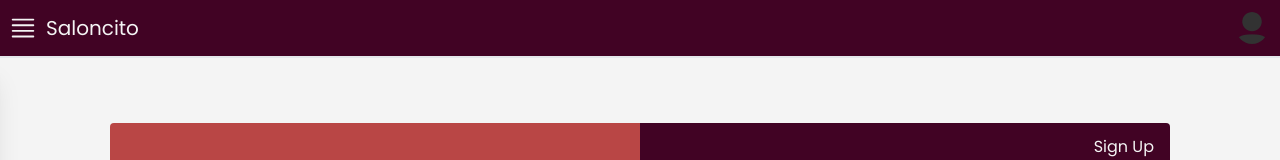
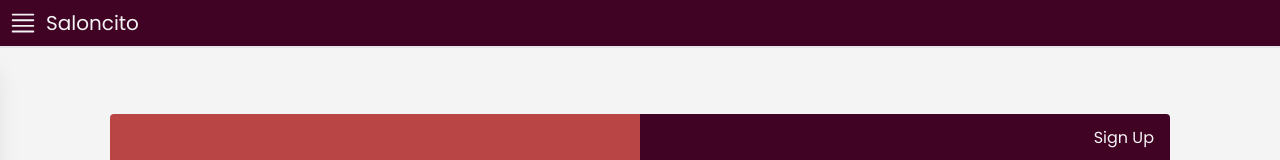
Before and after one commit to ErickCastroo/saloncito_ui, a React (Vite) app: page /sign-in in a window 1280 px wide. Shown: the top 160 px of the page. Built offline with nearby package versions, Linux system fonts and the light colour scheme.

Commit message:
update: show principal section or guest section if the user is logged

```diff
--- a/src/components/Layout/components/GuestSection.tsx
+++ b/src/components/Layout/components/GuestSection.tsx
@@ -1,7 +1,7 @@
 import { NavLink } from 'react-router-dom'
 
 import {
-  HiOutlineHome,
+  HiOutlineBookOpen,
   HiOutlineArrowLeftOnRectangle,
   HiOutlineUserPlus
 } from 'react-icons/hi2'
@@ -16,9 +16,9 @@ function GuestSection() {
               className={({ isActive }) => {
                 return `rounded flex items-center p-2 border-2 ${isActive ? '' : 'border-transparent'}`
               }}
-              to='/'
+              to='/about-saloncito'
             >
-              <HiOutlineHome className='mr-2 text-xl' /> Home
+              <HiOutlineBookOpen className='mr-2 text-xl' /> About Saloncito
             </NavLink>
           </li>
           <li className='mt-2'>
--- a/src/components/Layout/components/Header.tsx
+++ b/src/components/Layout/components/Header.tsx
@@ -1,3 +1,5 @@
+import { useAuth } from '@/contexts/auth/useAuth'
+
 import {
   HiOutlineXMark,
   HiOutlineBars4
@@ -16,6 +18,8 @@ function Header({
   setIsMenuOpen,
   headerRef
 }: HeaderProps) {
+  const auth = useAuth()
+
   return (
     <header
       ref={headerRef}
@@ -33,6 +37,7 @@ function Header({
           Saloncito
         </h1>
       </div>
+      {auth.user ? (
         <figure className='p-1'>
           <img
             src={defaultPfp}
@@ -40,6 +45,7 @@ function Header({
             className='w-8 h-8 rounded-full'
           />
         </figure>
+      ) : undefined}
     </header>
   )
 }
--- a/src/components/Layout/components/Menu.tsx
+++ b/src/components/Layout/components/Menu.tsx
@@ -1,5 +1,7 @@
+import { useAuth } from '@/contexts/auth/useAuth'
+
 import { PrincipalSection } from '@/components/Layout/components/LoggedSection'
-// import { GuestSection } from '@/components/Layout/components/GuestSection'
+import { GuestSection } from '@/components/Layout/components/GuestSection'
 
 type MenuProps = {
   isMenuOpen: boolean
@@ -10,15 +12,14 @@ function Menu({
   isMenuOpen,
   headerHeight
 }: MenuProps) {
-
+  const auth = useAuth()
 
   return (
     <aside
       className={`w-96 fixed bg-secondary text-secondary z-20 overflow-y-auto select-none flex flex-col justify-between p-4 transition-all duration-300 ease-in-out ${isMenuOpen ? 'left-0' : '-left-96 shadow-xl'}`}
       style={{ height: `calc(100vh - ${headerHeight}px)`, top: `${headerHeight}px` }}
     >
-      <PrincipalSection />
-      {/* <GuestSection /> */}
+      {auth.user ? <PrincipalSection /> : <GuestSection />}
 
       <div className='flex justify-center items-center'>
         <span className='bg text-black rounded p-2 m-1'>THEME</span>
--- a/src/components/Layout/index.tsx
+++ b/src/components/Layout/index.tsx
@@ -1,4 +1,5 @@
 import { useEffect, useRef, useState } from 'react'
+import { useNavigate } from 'react-router-dom'
 
 import { Header } from '@/components/Layout/components/Header'
 import { Menu } from '@/components/Layout/components/Menu'
@@ -11,9 +12,15 @@ type LayoutProps = {
 function Layout({
   children
 }: LayoutProps) {
+  const navigate = useNavigate()
+
   const [isMenuOpen, setIsMenuOpen] = useState(false)
   const [headerHeight, setHeaderHeight] = useState(0)
   const headerRef = useRef<HTMLHeadElement>(null)
+
+  useEffect(() => {
+    setIsMenuOpen(false)
+  }, [navigate])
 
   useEffect(() => {
     if (headerRef.current) {
```
Lines whose indentation alone changed are shown as unchanged.
